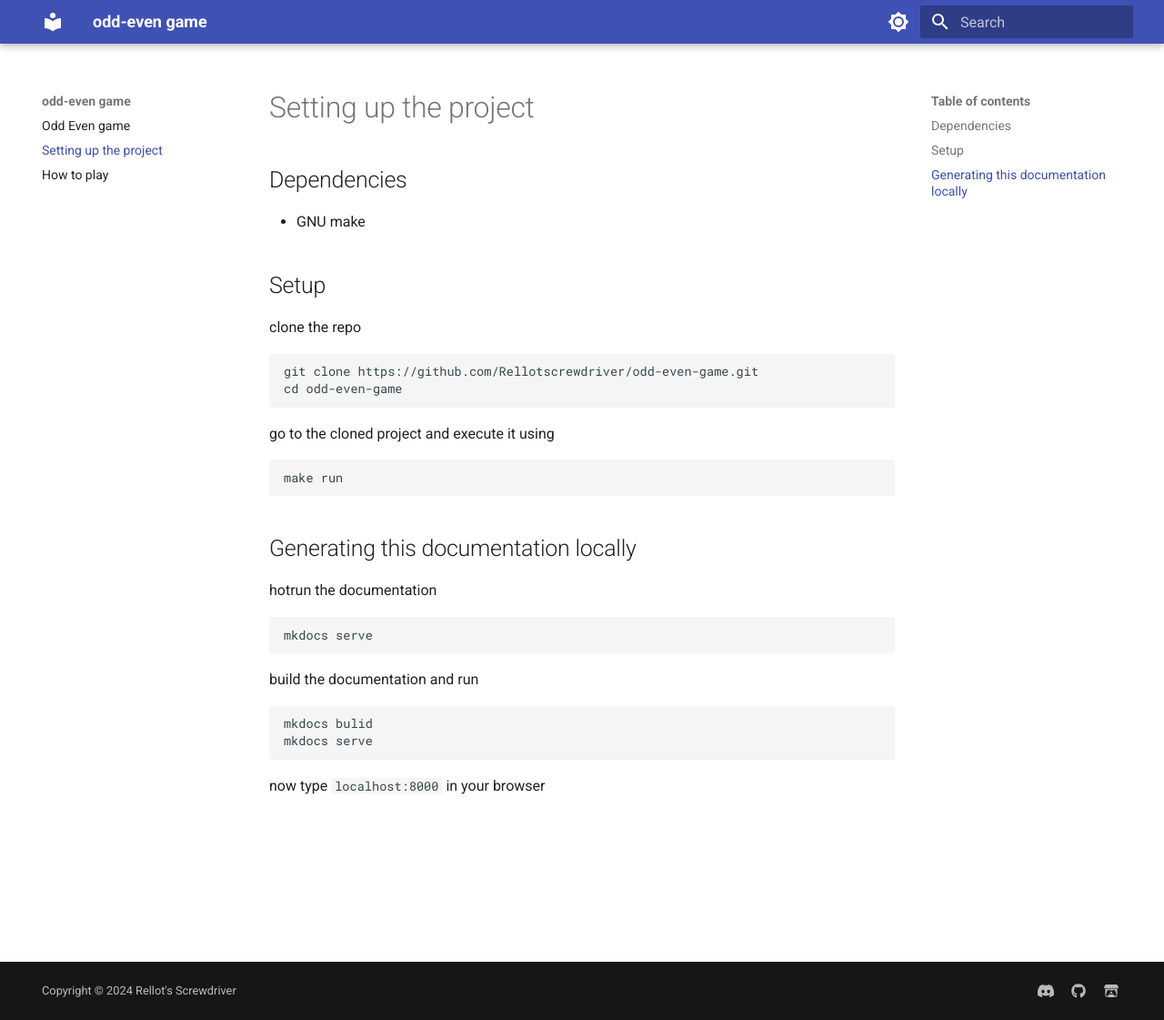
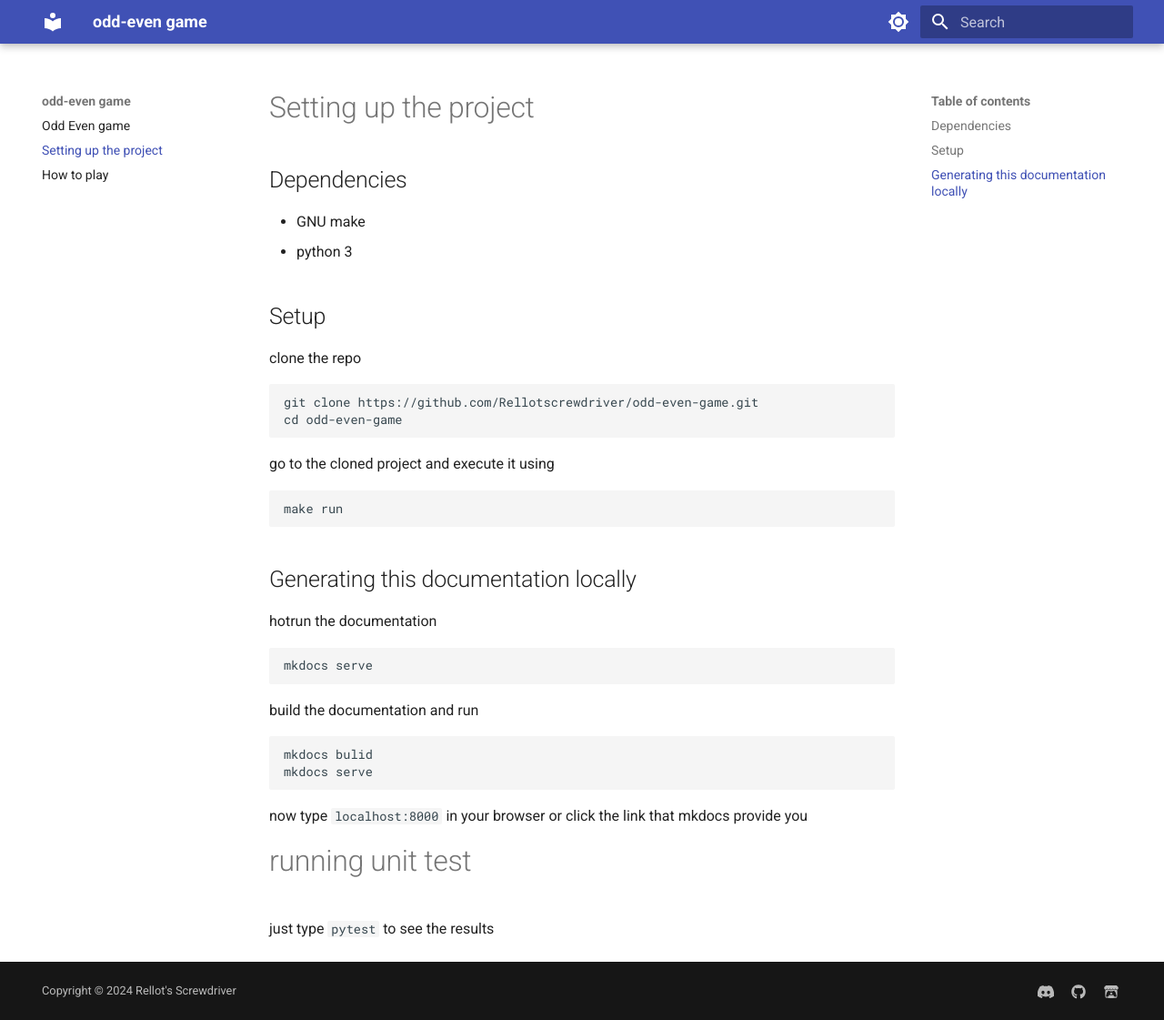
Before and after one commit to Rellotscrewdriver/odd-even-game, an MkDocs documentation site: the page built from docs/setup.md, in a window 1280 px wide and 1121 px high. Shown: the whole window at 91% size. Built offline with MkDocs 1.6.1 and Material for MkDocs 9.7.7, drawn with Linux system fonts in a browser that asks for light colours.

Commit message:
added python3 requirment

````diff
--- a/docs/setup.md
+++ b/docs/setup.md
@@ -2,6 +2,7 @@
 
 ## Dependencies
 - GNU make
+- python 3
 
 ## Setup
 clone the repo
@@ -27,4 +28,7 @@ build the documentation and run
 mkdocs bulid
 mkdocs serve
 ```
-now type `localhost:8000` in your browser
+now type `localhost:8000` in your browser or click the link that mkdocs provide you
+
+# running unit test
+just type `pytest` to see the results
````
